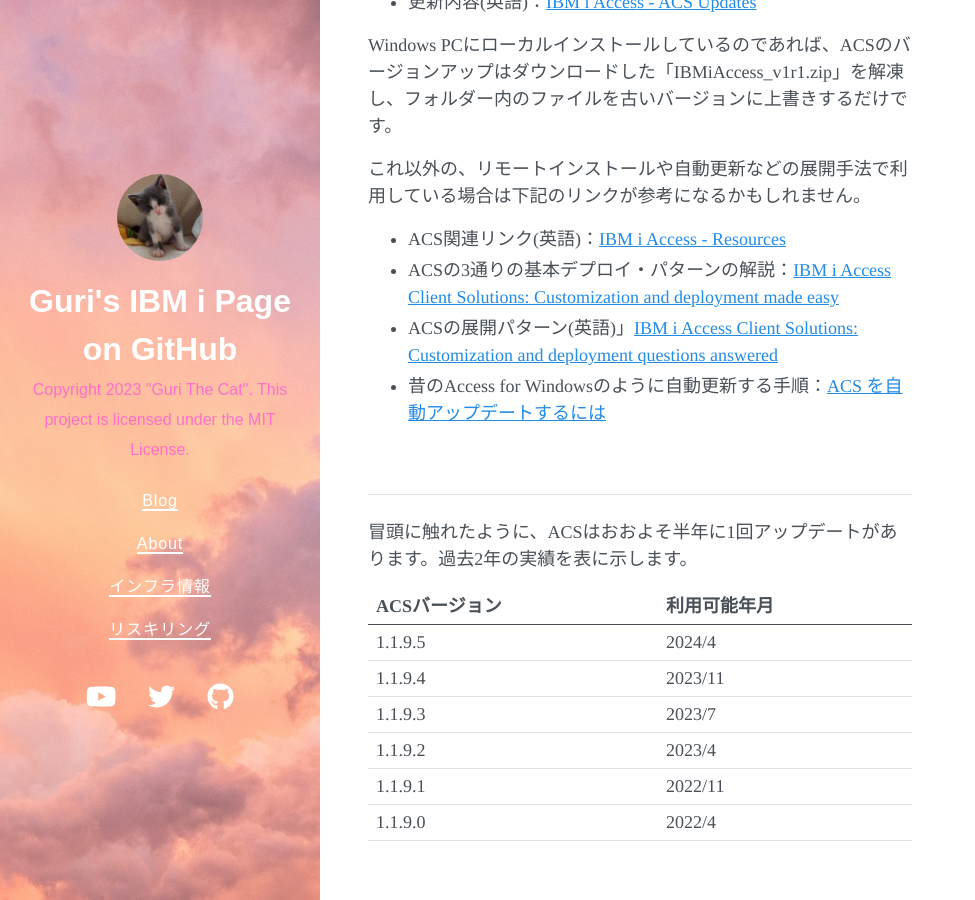
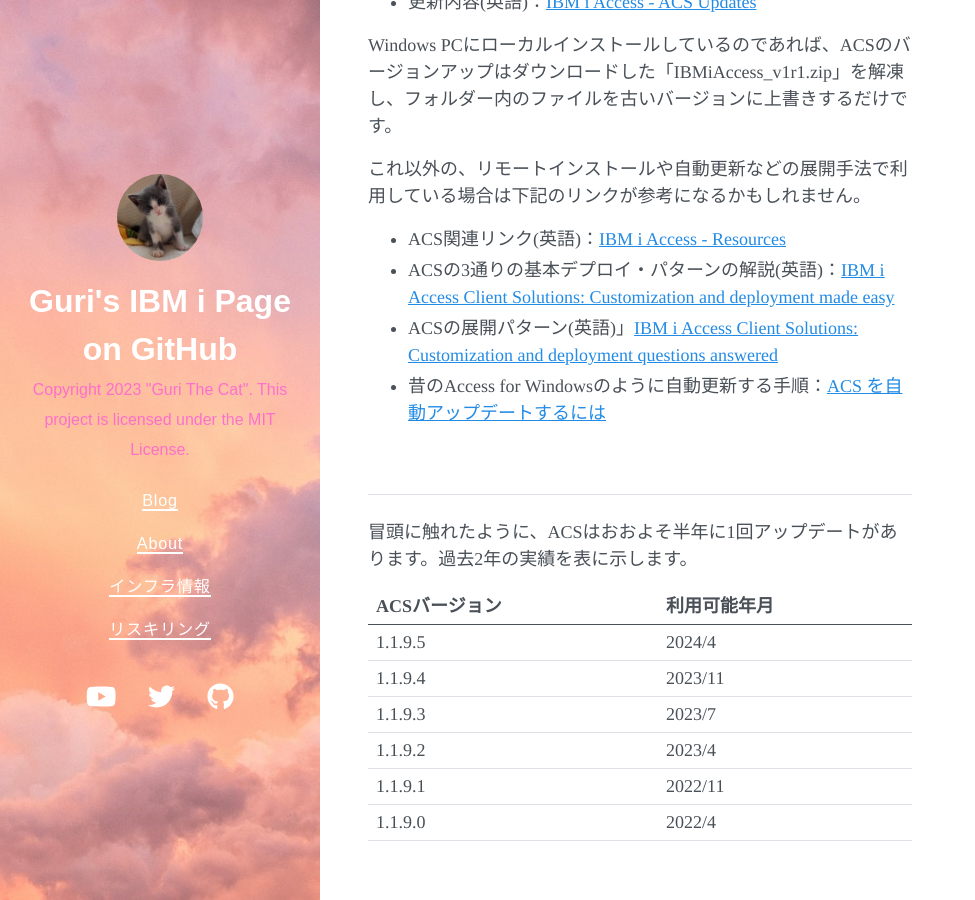
Before and after one commit to GuriCat/GuriPages, a Jekyll site: the page built from _posts/2024-05-03-ACS 1.1.9.5利用可能.markdown, in a window 1280 px wide and 900 px high, scrolled down 313 px. Shown: the whole window, without its empty margins (0-975 px from the left). Built offline with Jekyll 4.4.1, drawn with Linux system fonts in a browser that asks for light colours; nearby versions of some CDN libraries.

Commit message:
Update 2024-05-03-ACS 1.1.9.5利用可能.markdown

```diff
--- a/_posts/2024-05-03-ACS 1.1.9.5利用可能.markdown
+++ b/_posts/2024-05-03-ACS 1.1.9.5利用可能.markdown
@@ -16,7 +16,7 @@
 これ以外の、リモートインストールや自動更新などの展開手法で利用している場合は下記のリンクが参考になるかもしれません。
 
 - ACS関連リンク(英語)：[IBM i Access - Resources](https://www.ibm.com/support/pages/ibm-i-access-resources){:target="_blank"}
-- ACSの3通りの基本デプロイ・パターンの解説：[IBM i Access Client Solutions: Customization and deployment made easy](https://developer.ibm.com/articles/i-ibmi-access-client-solutions-customization-trs/){:target="_blank"}
+- ACSの3通りの基本デプロイ・パターンの解説(英語)：[IBM i Access Client Solutions: Customization and deployment made easy](https://developer.ibm.com/articles/i-ibmi-access-client-solutions-customization-trs/){:target="_blank"}
 - ACSの展開パターン(英語)」[IBM i Access Client Solutions: Customization and deployment questions answered](https://developer.ibm.com/articles/i-ibmi-access-client-solutions-2/){:target="_blank"}
 - 昔のAccess for Windowsのように自動更新する手順：[ACS を自動アップデートするには](https://www.e-bellnet.com/category/technology/2102/2102-03.html){:target="_blank"}
 
```
